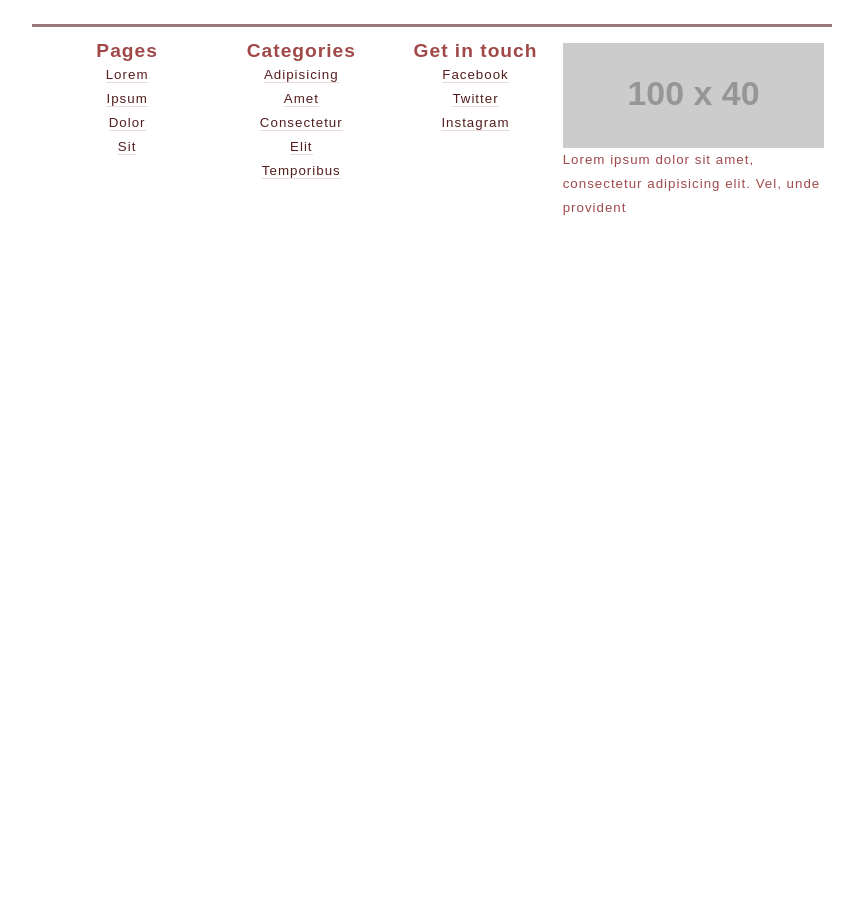
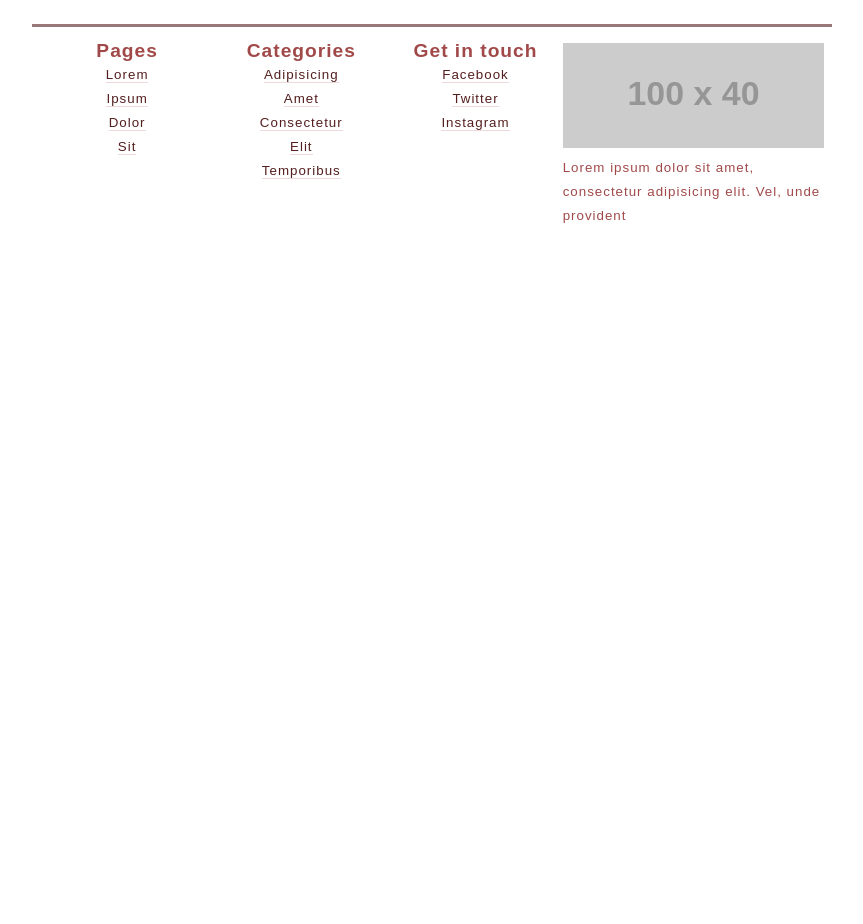
Before and after one commit to coll0335/ecommerce-website, a Jekyll site: the page styleguide/footer.html, which Jekyll copies as it is, in a window 1280 px wide. Shown: the whole page, without its empty margins (208-1071 px from the left). Built offline with Jekyll 4.4.1, drawn with Linux system fonts in a browser that asks for light colours; Markdown is read by kramdown in place of the engine named in the settings.

Commit message:
Edited common.css

```diff
--- a/css/common.css
+++ b/css/common.css
@@ -24,9 +24,18 @@
   padding: 0;
 }
 
+.substance {
+  margin-top: .5rem;
+  padding: 1.5rem;
+}
+
+.sub-ty {
+  width: 100%;
+  height: 50%;
+}
+
 .ir {
   overflow: hidden;
-
   text-indent: 100%;
   white-space: nowrap;
 }
@@ -34,4 +43,5 @@
 .img-flex {
   display: block;
   width: 100%;
+  margin-bottom: .5rem;
 }
```
